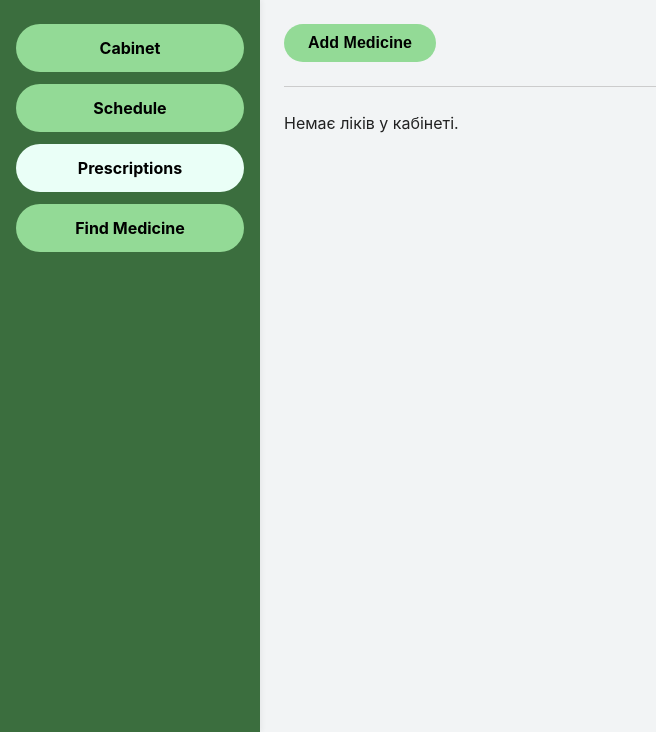
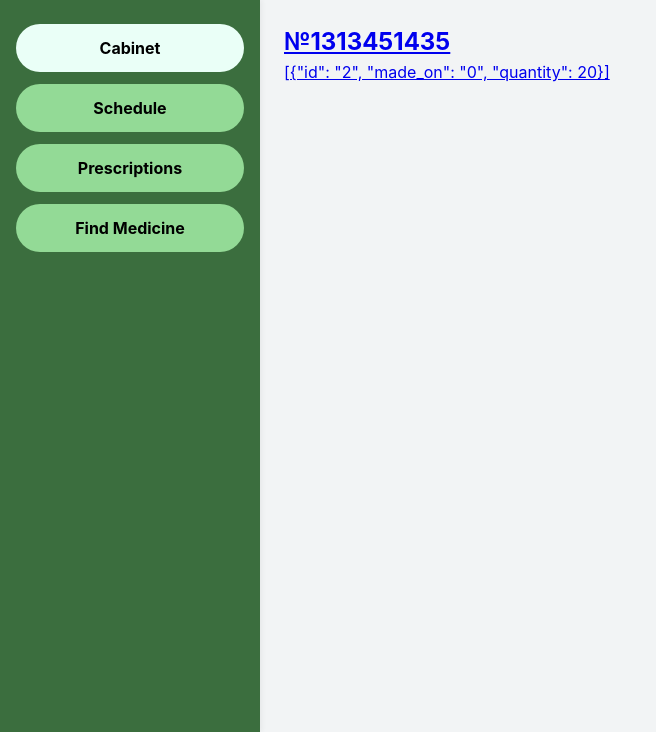
Before and after one commit to EPIKCEPTIK/Hyelth, a Django app: page /prescriptions in a window 1280 px wide. Shown: the part 68-800 px from the top of the page, without its empty margins (0-656 px from the left). Run offline with Django 5.2, Linux system fonts and the light colour scheme; a user stored in the database is signed in; data comes from the database, SQL or seed files in the repository; both versions use the stored data as it was after the commit.

Commit message:
partial prescriprions

```diff
--- a/Hyelth/hyelth/main/admin.py
+++ b/Hyelth/hyelth/main/admin.py
@@ -9,3 +9,4 @@ class FoundPostAdmin(admin.ModelAdmin):
     search_fields = ['name','expiration','quantity','category','description']
 
 admin.site.register(CustomUser)
+admin.site.register(Prescriptions)
--- a/Hyelth/hyelth/main/models.py
+++ b/Hyelth/hyelth/main/models.py
@@ -17,3 +17,9 @@ class CustomUser(AbstractUser):
     bio = models.TextField(blank=True)
     date_of_birth = models.DateField(null=True, blank=True)
     medicines = models.TextField(default="{}",blank=True)
+
+class Prescriptions(models.Model):
+    number = models.CharField(max_length=13)
+    userID = models.IntegerField()
+    medicines = models.TextField(default="{}",blank=True)
+    doctorsNote = models.CharField(max_length=1000)
--- a/Hyelth/hyelth/main/templates/main/base.html
+++ b/Hyelth/hyelth/main/templates/main/base.html
@@ -5,7 +5,8 @@
 <html lang="uk">
 <head>
     <meta charset="UTF-8">
-    <title>Особистий кабінет</title>
+    <title>{% block title %}
+{% endblock %}</title>
     <link rel="stylesheet" href="{% static 'main/css/cabinet.css' %}">
 </head>
 <body>
--- a/Hyelth/hyelth/main/templates/main/prescriptions.html
+++ b/Hyelth/hyelth/main/templates/main/prescriptions.html
@@ -1,58 +1,23 @@
+{% extends "main/base.html" %}
 
-{% load static %}
-<!DOCTYPE html>
+{% block title %}
+Prescriptions
+{% endblock %}
 
-<html lang="uk">
-<head>
-    <meta charset="UTF-8">
-    <title>Рецепти</title>
-    <link rel="stylesheet" href="{% static 'main/css/cabinet.css' %}">
-</head>
-<body>
- <div class="site-cabinet">
-
-    <header class="top-bar">
-      <h1 class="top-bar__title">Hyelth</h1>
-        <a href = "{% url 'user_logout' %}">Logout</a>
-    </header>
-
-    <div class="content-wrapper">
-      <aside class="side-bar">
-        <nav class="nav-menu">
-          <a href="{% url 'cabinet' %}" class="nav-menu__item">Cabinet</a>
-          <a href="{% url 'schedule' %}" class="nav-menu__item">Schedule</a>
-          <a href="{% url 'prescriptions' %}" class="nav-menu__item nav-menu__item--active">Prescriptions</a>
-          <a href="{% url 'find_medicine' %}" class="nav-menu__item">Find Medicine</a>
-        </nav>
-      </aside>
-
+{% block content%}
 <main class="main">
-        <div class="main__header">
-          <button class="btn btn--primary">Add Medicine</button>
-        </div>
-        <hr class="separator" />
-
   <div class="frame-row">
     {% for med in medicines %}
-              <div class="medicine-card">
-                <img src="{{ med.image.url }}" alt="{{ med.name }}" class="medicine-card__image">
-                <div class="medicine-card__name">{{ med.name }}</div>
-                <div class="medicine-card__info">
-                  <span class="medicine-card__label">Exp:</span>
-                  <span class="medicine-card__value">{{ med.expiration|date:"d.m.Y" }}</span>
+    <a href="{% url 'prescription' med.id%}">
+      <div class="">
+        <span class=""><b>
+            <h2>№{{ med.number }}</h2>
+          </b></span>
+        <span class="">{{ med.medicines }}</span>
       </div>
-                <div class="medicine-card__info">
-                  <span class="medicine-card__label">Qty:</span>
-                  <span class="medicine-card__value">{{ med.quantity }}</span>
-                </div>
-              </div>
+    </a>
     {% empty %}
     <p>Немає ліків у кабінеті.</p>
     {% endfor %}
 </main>
-    </div>
-  </div>
-
-
-</body>
-</html>
+{% endblock %}
--- a/Hyelth/hyelth/main/urls.py
+++ b/Hyelth/hyelth/main/urls.py
@@ -23,6 +23,7 @@ urlpatterns = [
     path('', views.cabinet, name='cabinet'),
     path('schedule', views.schedule, name='schedule'),
     path('prescriptions', views.prescriptions, name='prescriptions'),
+    path('prescription/<int:pk>', views.prescription, name='prescription'),
     path('find_medicine', views.find_medicine, name='find_medicine'),
     path('registration', views.registration, name='registration'),
     path('login', views.login, name="login"),
--- a/Hyelth/hyelth/main/views.py
+++ b/Hyelth/hyelth/main/views.py
@@ -39,7 +39,17 @@ def schedule(request):
 
 @login_required(login_url='login')
 def prescriptions(request):
-    return render(request, 'main/prescriptions.html')
+    userid = request.user.id
+
+    return render(request, 'main/prescriptions.html',{
+        'medicines': Prescriptions.objects.filter(id = userid)
+    })
+
+@login_required(login_url='login')
+def prescription(request,pk):
+    return render(request, 'main/prescription.html',{
+        'med': Prescriptions.objects.get(id = pk)
+    })
 
 @login_required(login_url='login')
 def find_medicine(request):
```
Also changed, not shown: Hyelth/hyelth/main/templates/main/prescription.html (added, +11 -0 lines), Hyelth/hyelth/db.sqlite3, Hyelth/hyelth/main/migrations/0006_prescriptions.py (added), Hyelth/hyelth/main/migrations/0007_prescriptions_doctorsnote.py (added). Lines whose indentation alone changed are shown as unchanged.
